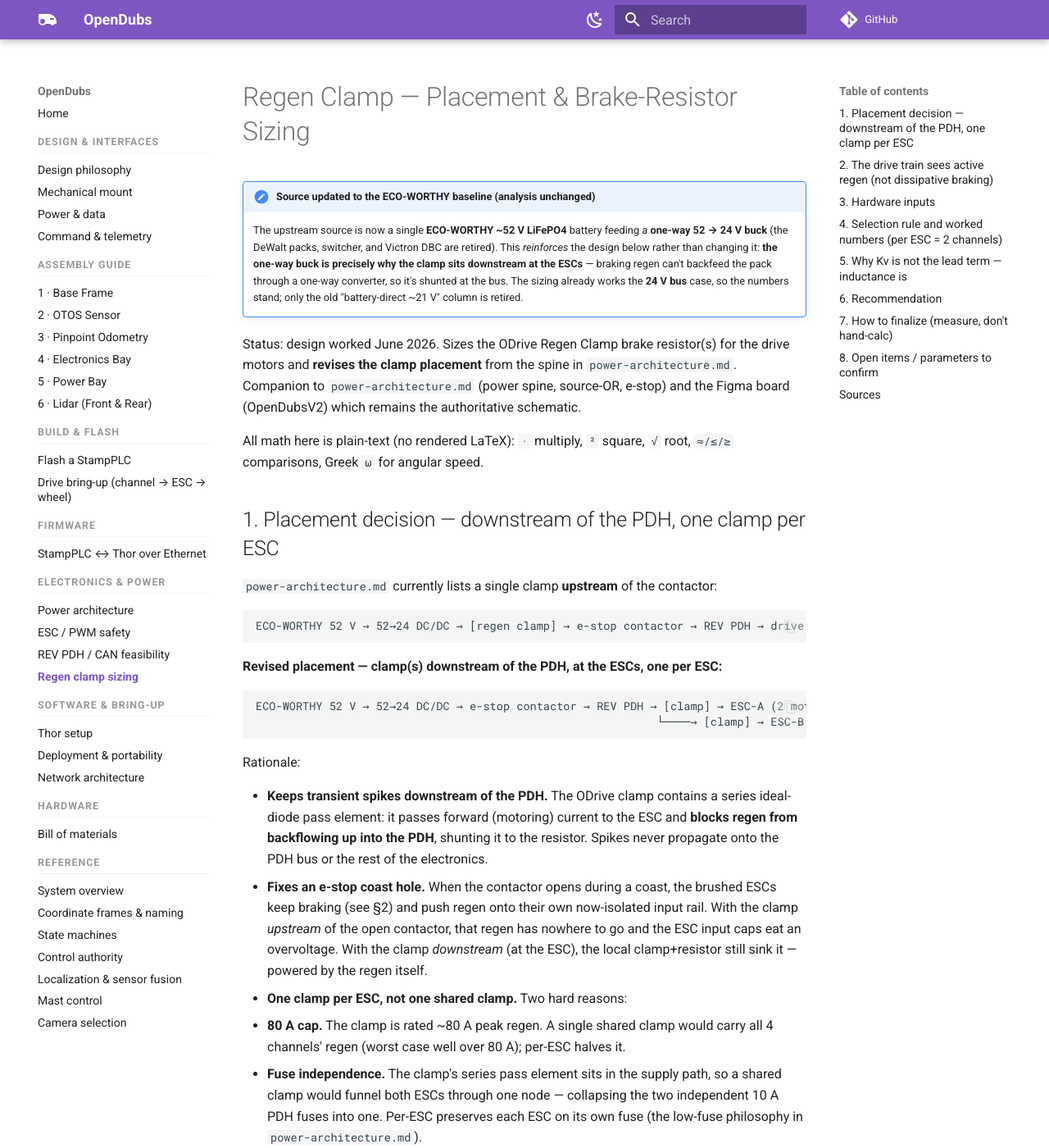
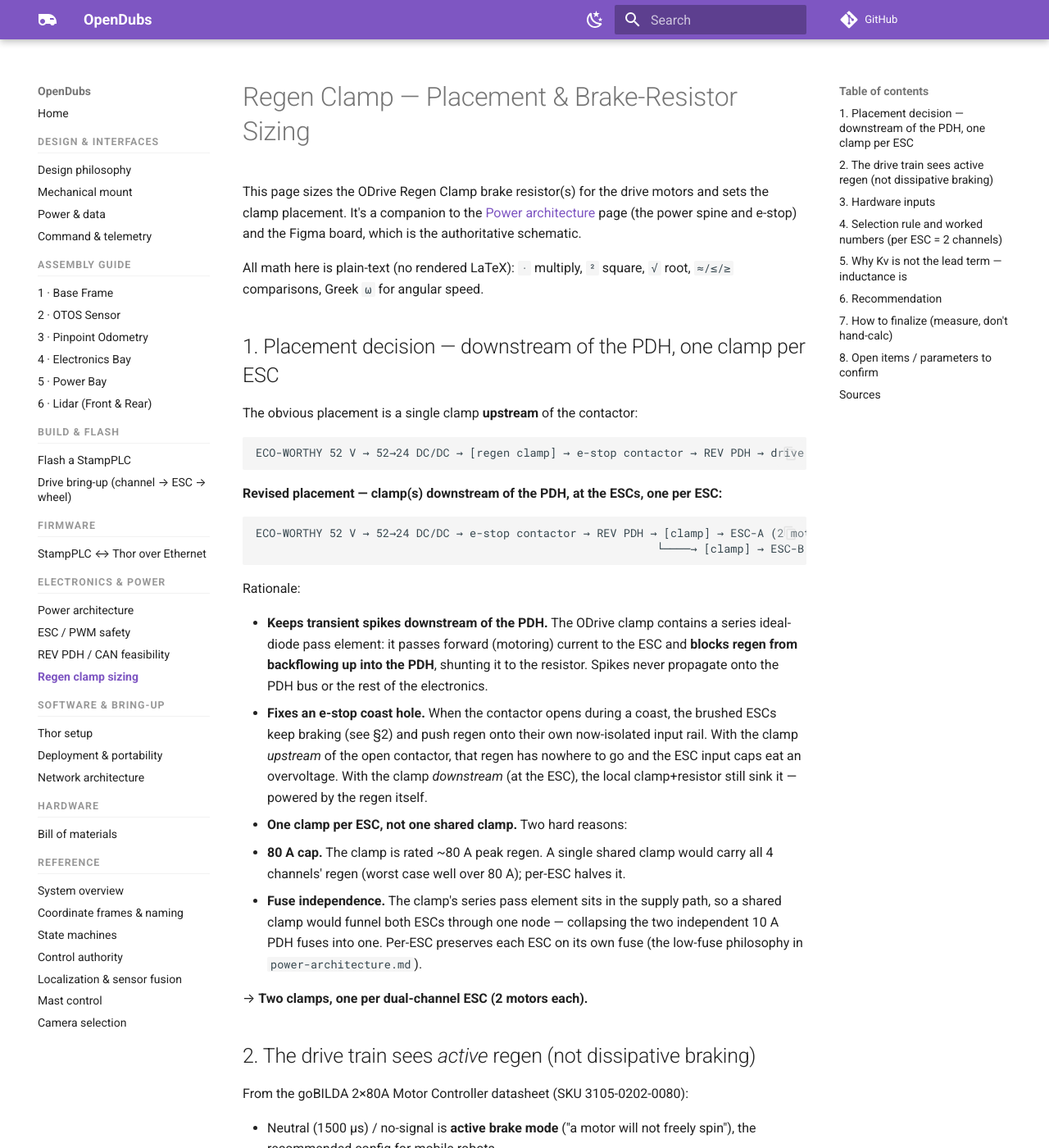
Before and after one commit to UW-Allen-School-Robotics/opendubs, an MkDocs documentation site: the page built from docs/regen-clamp-sizing.md, in a window 1280 px wide and 1400 px high. Shown: the whole window at 82% size. Built offline with MkDocs 1.6.1 and Material for MkDocs 9.7.7, drawn with Linux system fonts in a browser that asks for light colours; comment, search, counter and statistics services are not loaded; some of the changed text lies outside the part shown.

Commit message:
docs: regen-clamp — remove contextless legacy references
State the current design plainly for a fresh reader. Drops the DeWalt /
switcher / Victron "retired" changelog banner, the "source-OR", "shore bus",
and "battery-direct ~21 V" references, and the "power-architecture.md
currently lists / if adopted update the spine" process framing — none of
which mean anything to someone without the project's history. The body
already states the current ECO-WORTHY 52 V -> 20 A/60 A buck architecture.

Co-Authored-By: Claude Opus 4.8 <noreply@anthropic.com>

````diff
--- a/docs/regen-clamp-sizing.md
+++ b/docs/regen-clamp-sizing.md
@@ -1,24 +1,15 @@
 # Regen Clamp — Placement & Brake-Resistor Sizing
 
-!!! note "Source updated to the ECO-WORTHY baseline (analysis unchanged)"
-    The upstream source is now a single **ECO-WORTHY ~52 V LiFePO4** battery feeding a **one-way
-    52 → 24 V buck** (the DeWalt packs, switcher, and Victron DBC are retired). This *reinforces*
-    the design below rather than changing it: **the one-way buck is precisely why the clamp sits
-    downstream at the ESCs** — braking regen can't backfeed the pack through a one-way converter,
-    so it's shunted at the bus. The sizing already works the **24 V bus** case, so the numbers
-    stand; only the old "battery-direct ~21 V" column is retired.
-
-Status: design worked June 2026. Sizes the ODrive Regen Clamp brake resistor(s) for the
-drive motors and **revises the clamp placement** from the spine in `power-architecture.md`.
-Companion to `power-architecture.md` (power spine, source-OR, e-stop) and the Figma board
-(OpenDubsV2) which remains the authoritative schematic.
+This page sizes the ODrive Regen Clamp brake resistor(s) for the drive motors and sets the
+clamp placement. It's a companion to the [Power architecture](power-architecture.md) page (the
+power spine and e-stop) and the Figma board, which is the authoritative schematic.
 
 All math here is plain-text (no rendered LaTeX): `·` multiply, `²` square, `√` root,
 `≈/≤/≥` comparisons, Greek `ω` for angular speed.
 
 ## 1. Placement decision — downstream of the PDH, one clamp per ESC
 
-`power-architecture.md` currently lists a single clamp **upstream** of the contactor:
+The obvious placement is a single clamp **upstream** of the contactor:
 
 ```
 ECO-WORTHY 52 V → 52→24 DC/DC → [regen clamp] → e-stop contactor → REV PDH → drive ESCs
@@ -50,8 +41,7 @@ Rationale:
      10 A PDH fuses into one. Per-ESC preserves each ESC on its own fuse (the low-fuse
      philosophy in `power-architecture.md`).
 
-→ **Two clamps, one per dual-channel ESC (2 motors each).** If adopted, update the spine
-in `power-architecture.md` and the Figma board accordingly.
+→ **Two clamps, one per dual-channel ESC (2 motors each).**
 
 ## 2. The drive train sees *active* regen (not dissipative braking)
 
````
Also changed, not shown: other parts of docs/regen-clamp-sizing.md (+1 -1 lines).
